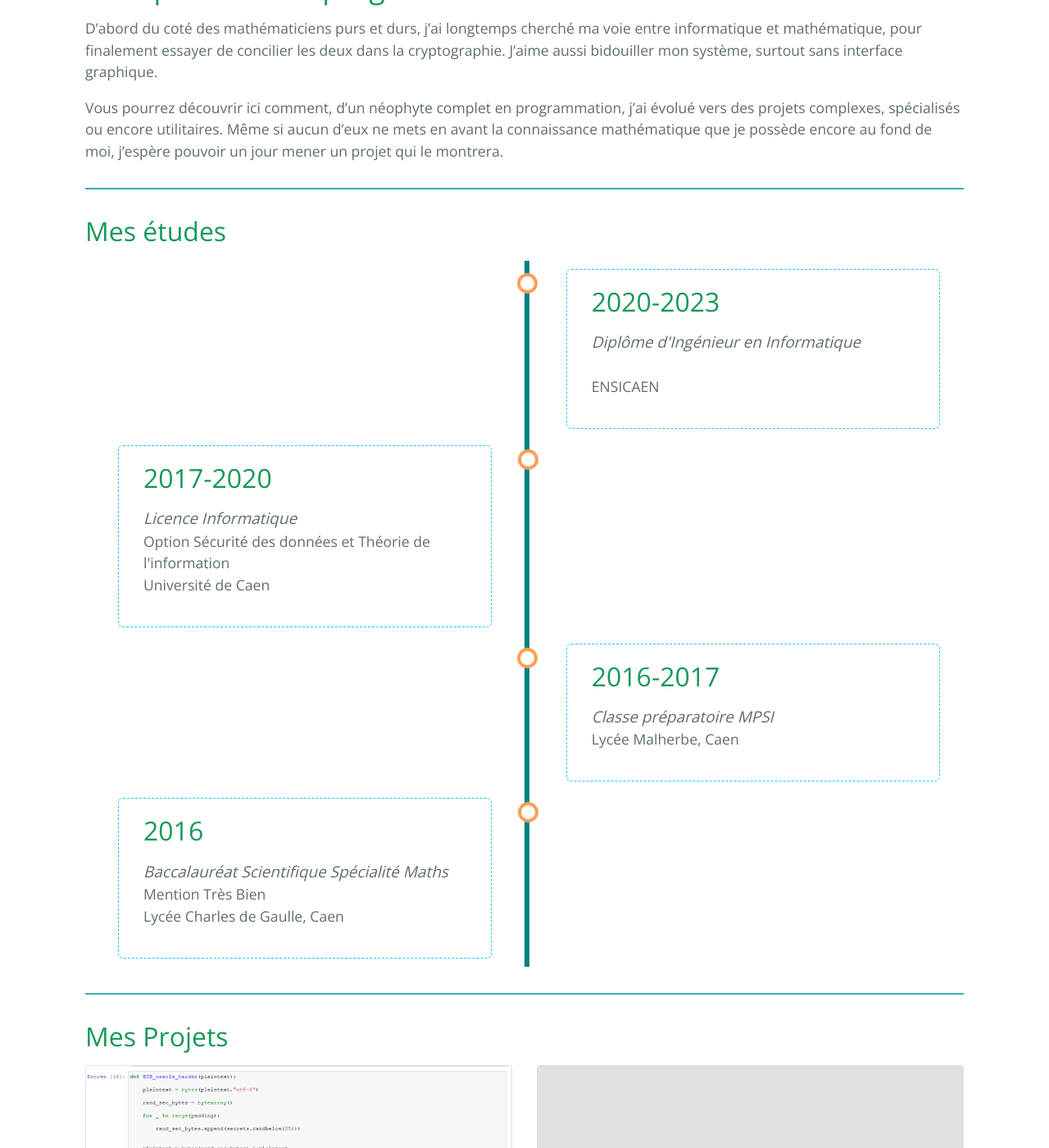
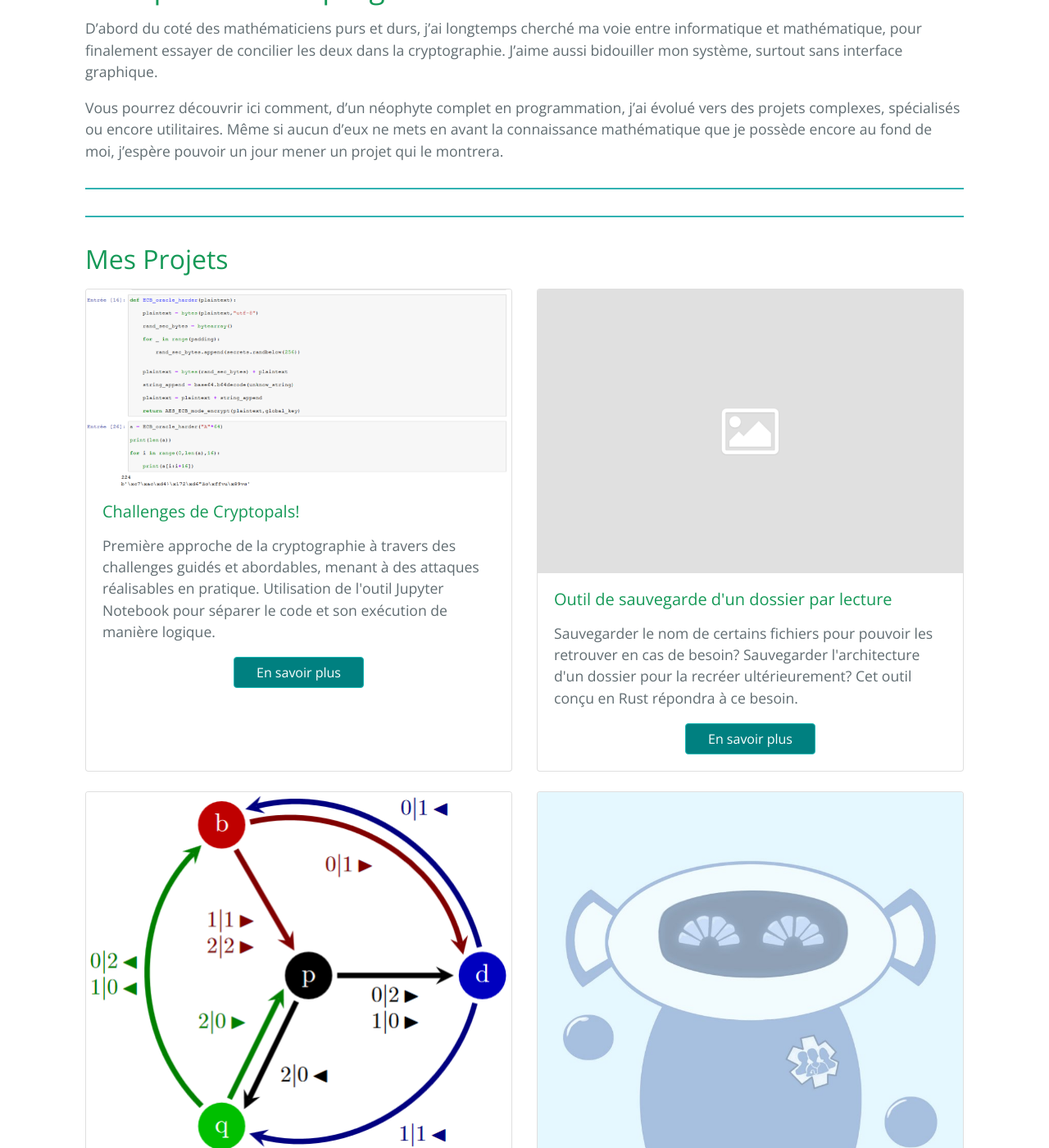
Before and after one commit to JasmineCA/JasmineCA.github.io, a Jekyll site: the page built from index.markdown, in a window 1280 px wide and 1400 px high, scrolled down 447 px. Shown: the whole window at 82% size. Built offline with Jekyll 4.4.1, drawn with Linux system fonts in a browser that asks for light colours; nearby versions of some CDN libraries.

Commit message:
Removes studies from index

```diff
--- a/index.markdown
+++ b/index.markdown
@@ -15,35 +15,6 @@ D'abord du coté des mathématiciens purs et durs, j'ai longtemps cherché ma vo
 Vous pourrez découvrir ici comment, d'un néophyte complet en programmation, j'ai évolué vers des projets complexes, spécialisés ou encore utilitaires. Même si aucun d'eux ne mets en avant la connaissance mathématique que je possède encore au fond de moi, j'espère pouvoir un jour mener un projet qui le montrera.
 
 <hr>
-
-## Mes études
-
-<div class="timeline">
-<div class="container right">
-   <div class="content">
-    <h2>2020-2023</h2>
-    <p><span class="degree">Diplôme d'Ingénieur en Informatique</span><br><br>ENSICAEN</p>
-   </div>
-  </div>
- <div class="container left">
-   <div class="content">
-    <h2>2017-2020</h2>
-    <p><span class="degree">Licence Informatique</span><br>Option Sécurité des données et Théorie de l'information <br>Université de Caen</p>
-   </div>
- </div>
- <div class="container right">
-   <div class="content">
-     <h2>2016-2017</h2>
-     <p><span class="degree">Classe préparatoire MPSI</span> <br> Lycée Malherbe, Caen</p>
-   </div>
- </div>
- <div class="container left">
-   <div class="content">
-     <h2>2016</h2>
-     <p><span class="degree">Baccalauréat Scientifique Spécialité Maths</span> <br> Mention Très Bien <br> Lycée Charles de Gaulle, Caen</p>
-   </div>
- </div>
-</div>
 
 <hr id="Projets">
 
```
